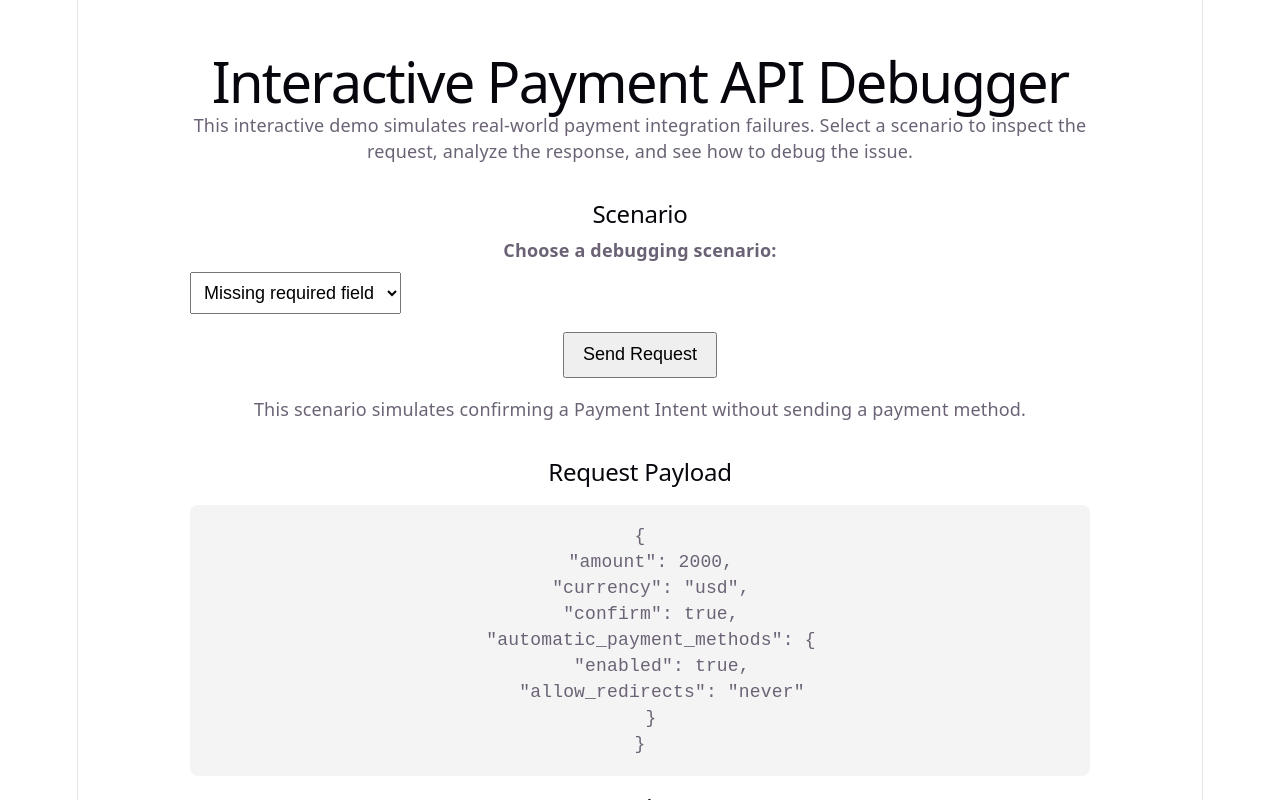
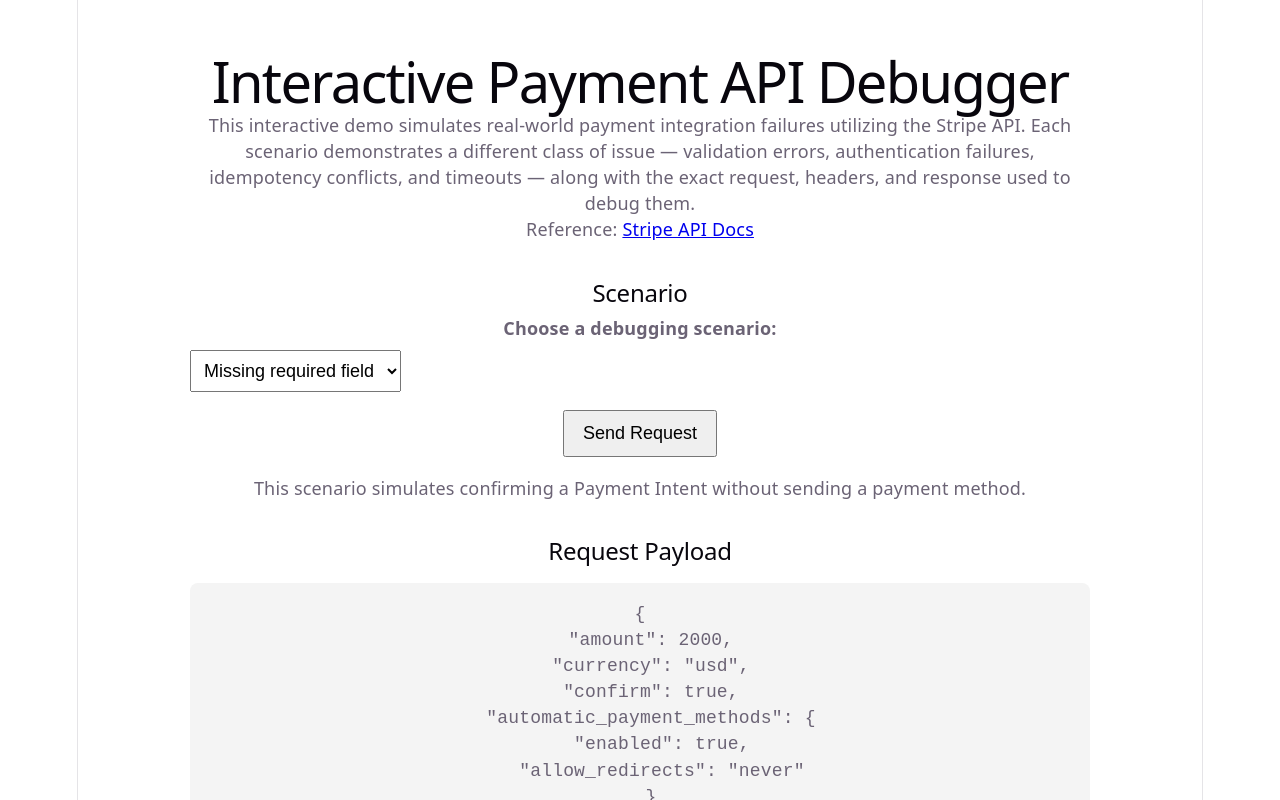
Before and after one commit to lizburkecodes/interactive-payment-debugger, a React (Vite) app in the folder client/: page / in a window 1280 px wide. Shown: the top 800 px of the page. Built offline with nearby package versions, Linux system fonts and the light colour scheme; no server answers.

Commit message:
update intro and add reference

```diff
--- a/client/src/App.tsx
+++ b/client/src/App.tsx
@@ -176,8 +176,19 @@ function App() {
     <div className="app">
       <h1>Interactive Payment API Debugger</h1>
       <p>
-        This interactive demo simulates real-world payment integration failures.
-        Select a scenario to inspect the request, analyze the response, and see how to debug the issue.
+        This interactive demo simulates real-world payment integration failures utilizing the Stripe API.
+        Each scenario demonstrates a different class of issue — validation errors, authentication failures, idempotency conflicts, and timeouts — along with the exact request, headers, and response used to debug them.
+      </p>
+
+      <p>
+        Reference:{" "}
+        <a
+          href="https://docs.stripe.com/api?lang=node"
+          target="_blank"
+          rel="noreferrer"
+        >
+          Stripe API Docs
+        </a>
       </p>
 
       <section className="controls-section">
@@ -244,7 +255,6 @@ function App() {
         <h2>Debug Explanation</h2>
         <pre>{getDebugExplanation(selectedScenario, debugResult)}</pre>
 
-
         <section className="status-section">
         <h2>Backend Status</h2>
         <p>{message}</p>
```
